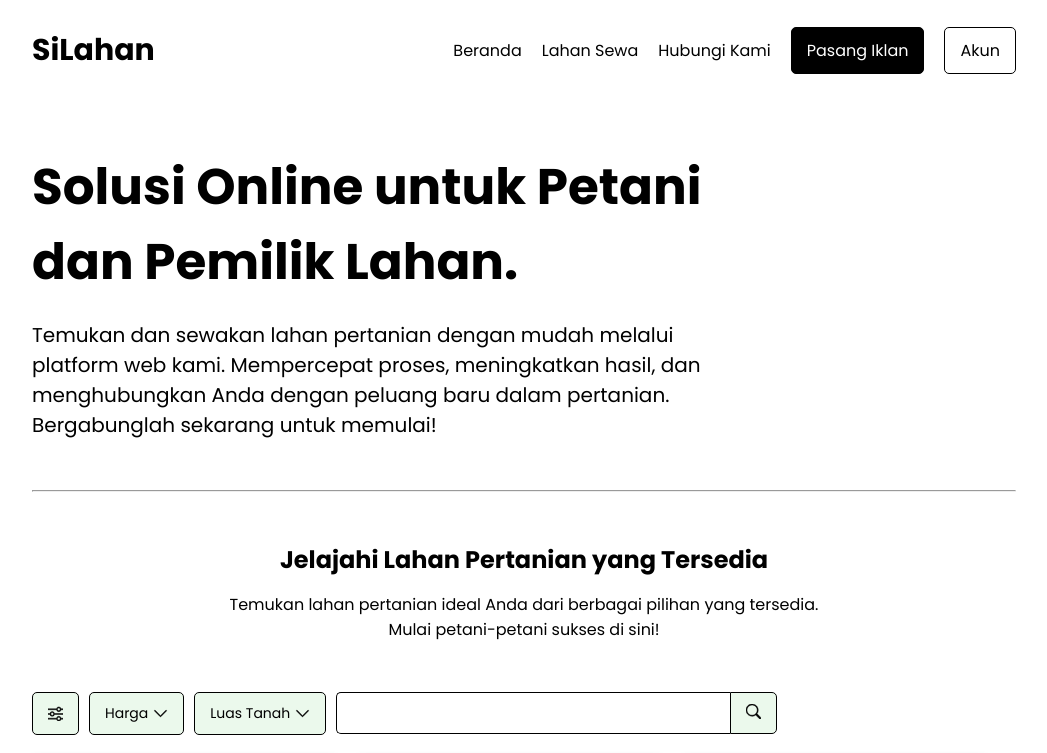
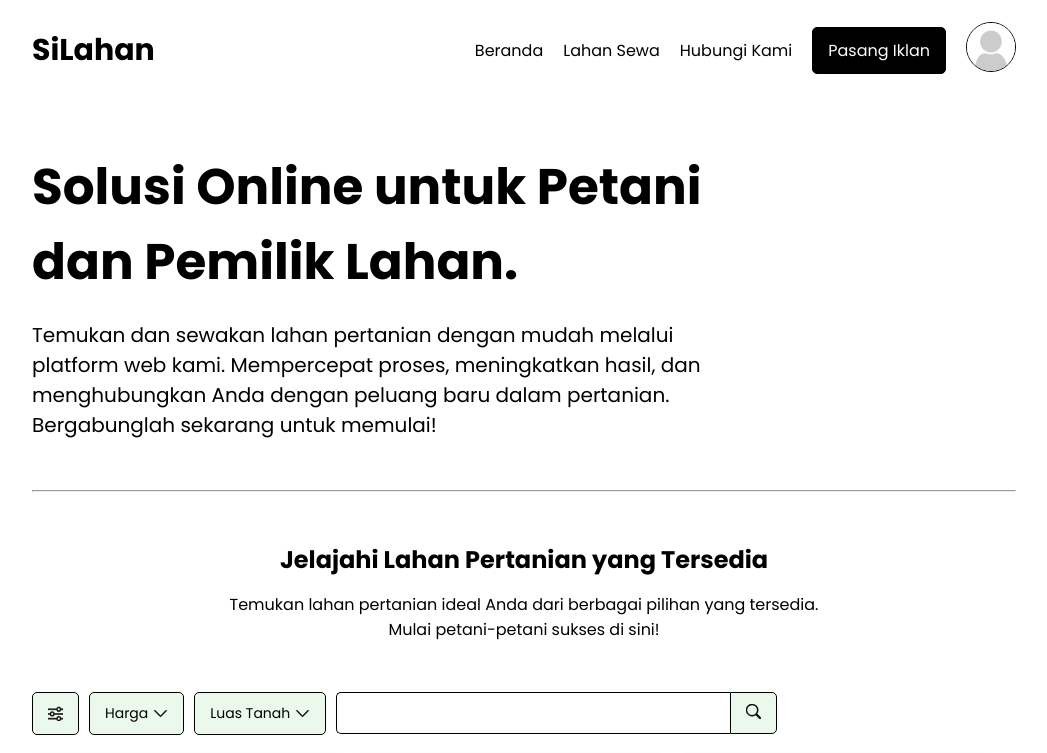
Before and after one commit to Junialdy/silahan, a Next.js app: page / in a window 1280 px wide. Shown: the top 753 px of the page, without its empty margins (116-1163 px from the left). Built offline with nearby package versions, Linux system fonts and the light colour scheme.

Commit message:
fix: minor changes to navbar

```diff
--- a/src/components/navbar/links/Links.jsx
+++ b/src/components/navbar/links/Links.jsx
@@ -4,7 +4,6 @@ import { useState } from "react";
 import Link from "next/link";
 import styles from "./links.module.css";
 import Image from "next/image";
-
 
 const links = [
   {
@@ -19,18 +18,22 @@ const links = [
     title: "Hubungi Kami",
     path: "/kontak",
   },
-  {
-    title: "Pasang Iklan",
-    path: "/iklan",
-  },
-  {
-    title: "Akun",
-    path: "/akun",
-  },
+  // {
+  //   title: "Pasang Iklan",
+  //   path: "/iklan",
+  // },
+  // {
+  //   title: "Akun",
+  //   path: "/akun",
+  // },
 ];
 
+// TEMPORARY
+const session = true;
+const isAdmin = false;
+
 const Links = () => {
-const [open, setOpen] = useState(false);
+  const [open, setOpen] = useState(false);
   return (
     <div className={styles.container}>
       <div className={styles.links}>
@@ -39,6 +42,31 @@ const [open, setOpen] = useState(false);
             {link.title}
           </Link>
         ))}
+        <Link href="/iklan" className={styles.ctaDark}>
+          Pasang Iklan
+        </Link>
+        {isAdmin ? (
+          <Link href="/admin" className={styles.ctaWhite}>
+            Admin
+          </Link>
+        ) : (
+          <></>
+        )}
+        {session ? (
+          <Link href="/akun" className={styles.link}>
+            <Image
+              className={styles.profilePic}
+              src="/noavatar.png"
+              alt="Profile Picture"
+              width={50}
+              height={50}
+            />
+          </Link>
+        ) : (
+          <Link href="/login" className={styles.ctaWhite}>
+            Login
+          </Link>
+        )}
       </div>
       <Image
         className={styles.menuButton}
--- a/src/components/navbar/links/links.module.css
+++ b/src/components/navbar/links/links.module.css
@@ -4,19 +4,32 @@
   gap: 20px;
 }
 
-.link:nth-last-child(1),.link:nth-last-child(2){
+.ctaDark {
   padding: 10px 15px;
   border-radius: 5px;
-}
-
-.link:nth-last-child(2){
   background-color: black;
   border: 1.5px solid black;
   color: white;
 }
-.link:nth-last-child(1){
+
+.ctaWhite {
+  padding: 10px 15px;
+  border-radius: 5px;
   background-color: white;
   border: 1.5px solid black;
+  color: black;
+}
+
+.isAdmin {
+  padding: 10px 15px;
+  border-radius: 5px;
+  background-color: white;
+  border: 1.5px solid black;
+}
+
+.profilePic {
+  border: 1px solid var(--black);
+  border-radius: 100%;
 }
 
 .logout {
```
